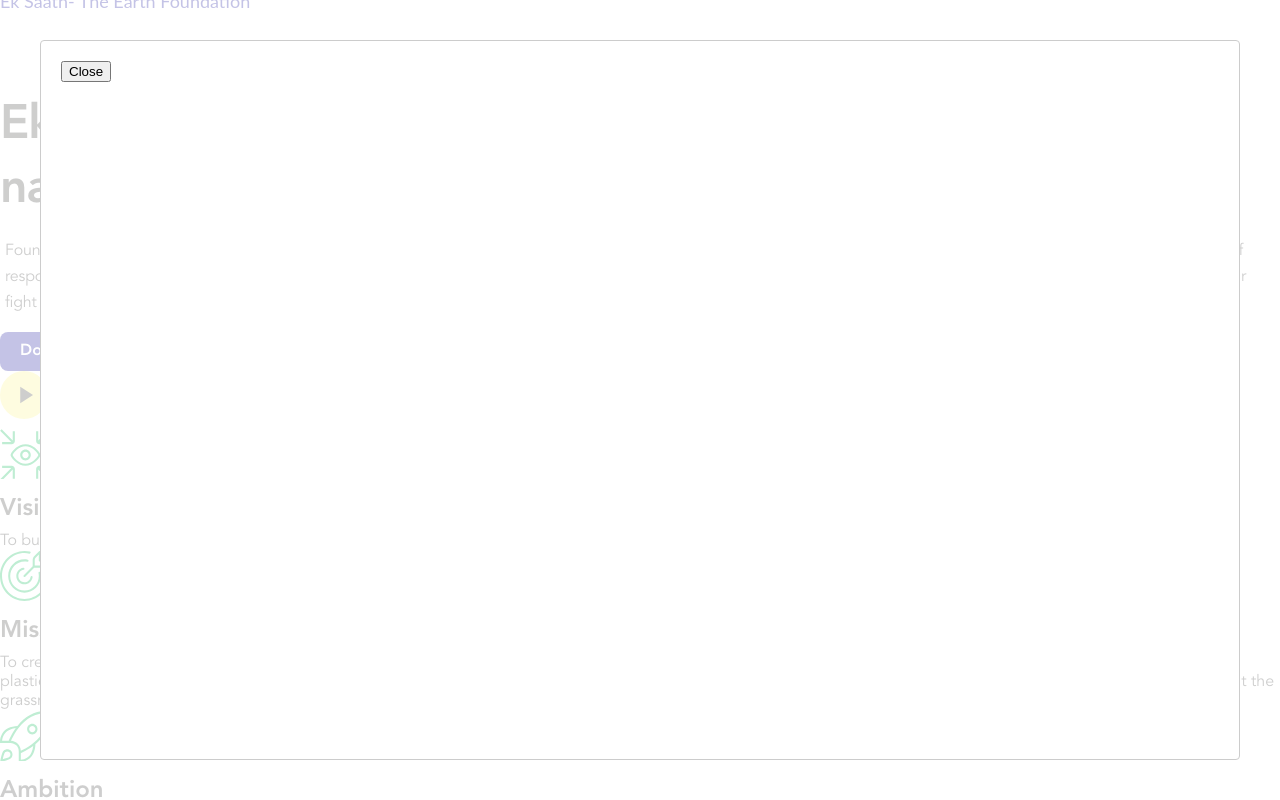
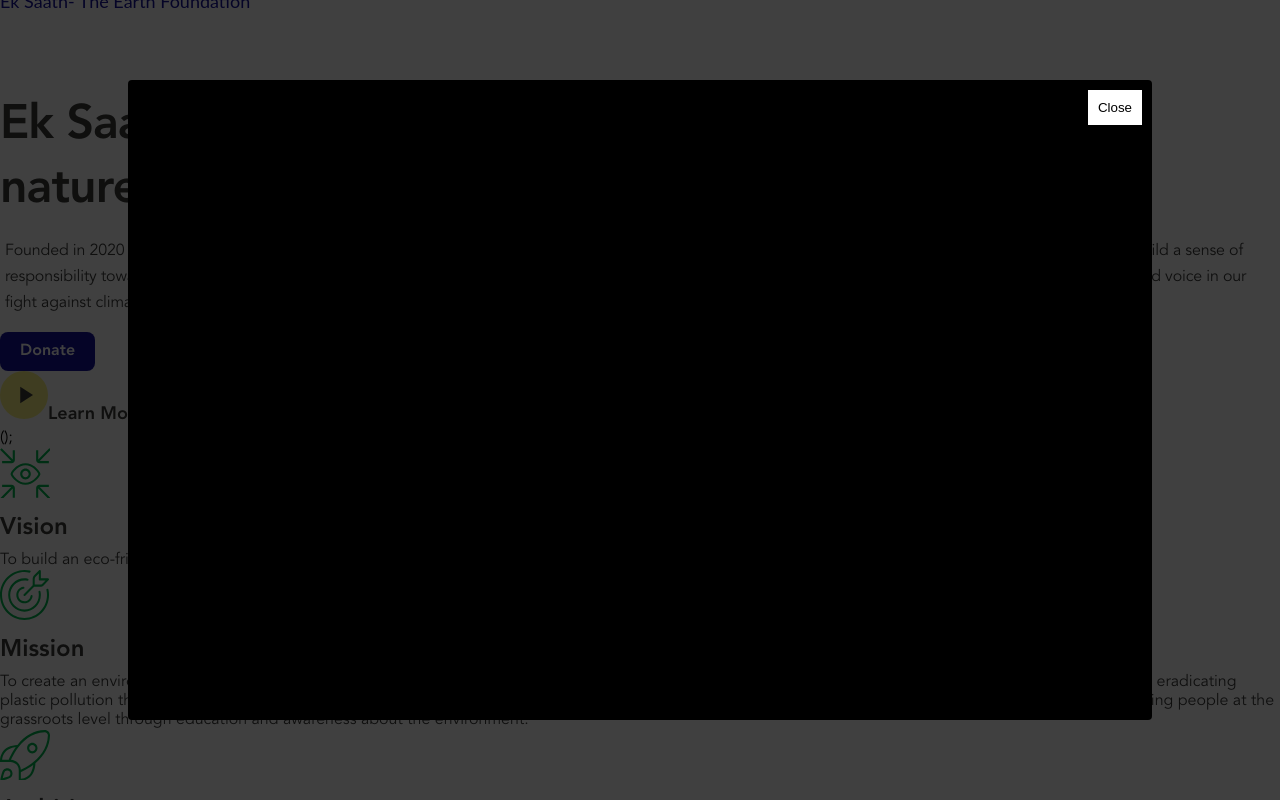
Before and after one commit to adityabrovitech/ek-sath, a React (Create React App) app: page / in a window 1280 px wide. Both pictures are taken after a click on the element "Learn More". Shown: the part 1378-2178 px from the top of the page. Built offline with nearby package versions, Linux system fonts and the light colour scheme.

Commit message:
chore: Add emailjs-com npm dependency and fix scrollIntoView method in Home component

```diff
--- a/package.json
+++ b/package.json
@@ -7,6 +7,7 @@
     "@testing-library/react": "^13.4.0",
     "@testing-library/user-event": "^13.5.0",
     "autoprefixer": "^10.4.20",
+    "emailjs-com": "^3.2.0",
     "postcss-cli": "^11.0.0",
     "react": "^18.3.1",
     "react-dom": "^18.3.1",
--- a/src/pages/Home/Component/BannerSection/index.jsx
+++ b/src/pages/Home/Component/BannerSection/index.jsx
@@ -76,18 +76,52 @@ const BannerSection = ({ image, containerStyle, className, onClick }) => {
           </div>
         </div>
 
+        (
           <ReactModal
       isOpen={modalIsOpen}
       onRequestClose={closeModal}
       contentLabel="Video Player"
+      style={{
+        content: {
+          position: 'absolute',
+          top: '10%',
+          left: '10%',
+          right: '10%',
+          bottom: '10%',
+          background: 'black',
+          border: 'none',
+          padding: '0',
+        },
+        overlay: {
+          backgroundColor: 'rgba(0, 0, 0, 0.75)',
+        },
+      }}
     >
-          <button onClick={closeModal}>Close</button>
+      <button
+        onClick={closeModal}
+        style={{
+          position: 'absolute',
+          top: '10px',
+          right: '10px',
+          zIndex: 1000,
+          background: 'white',
+          border: 'none',
+          padding: '10px',
+          cursor: 'pointer',
+        }}
+      >
+        Close
+      </button>
+      <div style={{ width: '100%', height: '100%' }}>
         <ReactPlayer
-            url="https://www.youtube.com/watch?v=dQw4w9WgXcQ"
+          url="https://www.youtube.com/watch?v=FwXfW6K5eaE"
           playing
+          width="100%"
+          height="100%"
         />
-
+      </div>
     </ReactModal>
+  );
       </div>
     </Container>
   )
--- a/src/pages/Home/Component/Donate/index.jsx
+++ b/src/pages/Home/Component/Donate/index.jsx
@@ -1,9 +1,45 @@
-import React from "react"
-import { Container } from "../../../../components/Container"
-import DonateBanner from "../../../../assets/images/DonateBanner.png"
-import Rectangle from "../../../../assets/images/Rectangle.png"
-import "./Donate.css"
+import React, { useState } from "react";
+import { Container } from "../../../../components/Container";
+import DonateBanner from "../../../../assets/images/DonateBanner.png";
+import Rectangle from "../../../../assets/images/Rectangle.png";
+import "./Donate.css";
+import emailjs from "emailjs-com";
 const Donate = () => {
+  const [toName, setToName] = useState("");
+  const [email, setEmail] = useState("");
+  const sendEmail = (e) => {
+    e.preventDefault();
+
+    const templateParams = {
+      to_name: toName,
+      from_name: "Ek Saath Team",
+      message: "Thank you for your donation",
+      reply_to: email,
+    };
+    emailjs
+      .send(
+        "service_2ee0i4g", // replace with your EmailJS service ID
+        "template_0onrr7p", // replace with your EmailJS template ID
+        templateParams,
+        "sdsO_VDTU6LWnohci" // replace with your EmailJS user ID
+      )
+      .then(
+        (result) => {
+          console.log("Email successfully sent!", result.text);
+          alert("Email sent successfully!");
+          clearFileds();
+        },
+        (error) => {
+          console.log("Failed to send email.", error.text);
+          alert("Failed to send email." + error.text);
+        }
+      );
+  };
+  const clearFileds = () => {
+    document.querySelectorAll(".donate-input").forEach((input) => {
+      input.value = "";
+    });
+  }
   return (
     <section id="donate">
       <Container>
@@ -28,29 +64,34 @@ const Donate = () => {
               <p className="donate-description">
                 Support us in the mission of creating an environment free from
                 ignorance and exploitation by developing an eco-friendly
-              environment through plantation of trees in urban and rural areas,
-              by eradicating plastic pollution that harms human, aquatic, and
-              wildlife, and to maximize reforestation to protect wildlife and
-              bring people closer to nature.
+                environment through plantation of trees in urban and rural
+                areas, by eradicating plastic pollution that harms human,
+                aquatic, and wildlife, and to maximize reforestation to protect
+                wildlife and bring people closer to nature.
               </p>
               <div style={{ marginTop: 40 }}>
                 <input
                   type="text"
                   className="donate-input"
                   placeholder="Full Name"
+                  onChange={(e) => setToName(e.target.value)}
                 />
                 <input
                   type="text"
                   className="donate-input mt-[19px]"
                   placeholder="Email"
+                  onChange={(e) => setEmail(e.target.value)}
                 />
                 <input
                   type="text"
                   className="donate-input mt-[19px]"
                   placeholder="Mobile Number"
+
                 />
                 <div className="flex justify-between mt-[19px]">
-                <button className="donate-button">Donate</button>
+                  <button className="donate-button" onClick={sendEmail}>
+                    Donate
+                  </button>
                 </div>
               </div>
             </div>
@@ -58,7 +99,7 @@ const Donate = () => {
         </div>
       </Container>
     </section>
-  )
-}
+  );
+};
 
-export default Donate
+export default Donate;
--- a/src/pages/Home/index.js
+++ b/src/pages/Home/index.js
@@ -41,7 +41,7 @@ const Home = () => {
   }
   const navigateToModule = ({ name }) => {
     const donateDiv = document.getElementById(name)
-    donateDiv.scrollIntoView({ behavior: "smooth" })
+          .scrollIntoView({ behavior: "smooth" })
   }
   return (
     <div style={{ marginBottom: 116 }}>
```
Also changed, not shown: 1 other file (tests, documents, lock files or other folders). Lines whose indentation alone changed are shown as unchanged.
